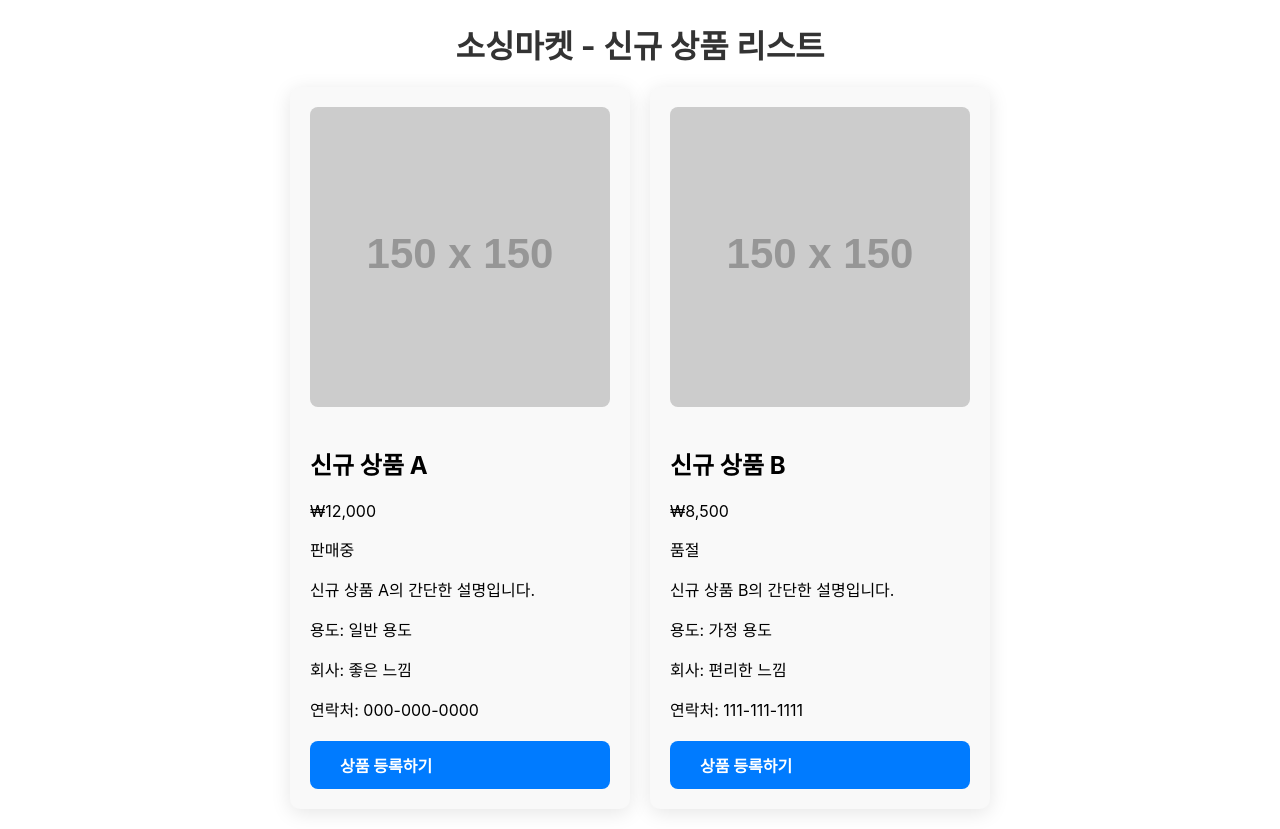
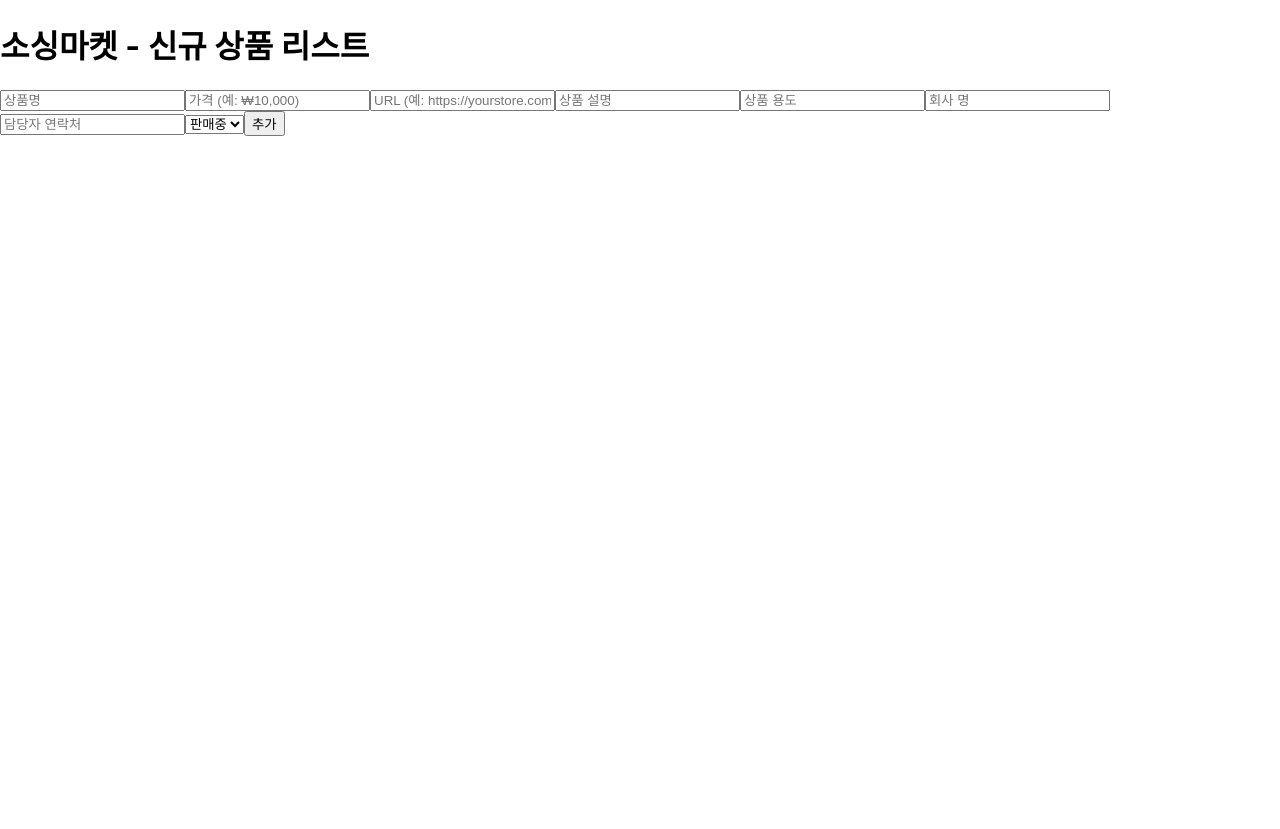
Before and after one commit to james1814eng/sourcing-market, a React (Create React App) app: page / in a window 1280 px wide. After the commit the page ends 800 px from the top, so only its background shows below. Built offline with nearby package versions, Linux system fonts and the light colour scheme.

Commit message:
상품 등록 버튼 수정 및 레이아웃 개선

```diff
--- a/src/App.css
+++ b/src/App.css
@@ -1,86 +1,24 @@
 /* src/App.css */
-.container {
-  width: 80%;
-  margin: 0 auto;
-  text-align: center;
-}
-
-/* 제목 스타일 */
-h1 {
-  font-size: 2rem;
-  color: #333;
+form {
   margin-bottom: 20px;
 }
 
-/* 상품 리스트 스타일 */
-.product-list {
-  display: flex;
-  flex-wrap: wrap;
-  gap: 20px;
-  justify-content: center;
+input,
+select,
+button {
+  margin: 10px 0;
+  padding: 10px;
+  width: 90%;
 }
 
-/* 상품 카드 스타일 */
-.product-card {
-  width: 300px;
-  background-color: #f9f9f9;
-  padding: 20px;
-  border-radius: 10px;
-  box-shadow: 0 4px 20px rgba(0, 0, 0, 0.1);
-  text-align: left;
-  margin-bottom: 20px;
+button {
+  background-color: #007bff;
+  color: #ffffff;
+  border: none;
+  border-radius: 5px;
+  cursor: pointer;
 }
 
-/* 이미지 스타일 */
-.product-card img {
-  width: 100%;
-  height: auto;
-  border-radius: 8px;
-  margin-bottom: 15px;
-}
-
-/* 상품 등록하기 버튼 스타일 */
-.add-product-button {
-  display: block;
-  margin: 20px auto 0 auto;
-  padding: 12px 30px;
-  background-color: #007bff;
-  color: #fff;
-  text-decoration: none;
-  border-radius: 8px;
-  font-weight: bold;
-  cursor: pointer;
-  transition: background-color 0.3s;
-}
-
-.add-product-button:hover {
+button:hover {
   background-color: #0056b3;
 }
-
-/* 시작 버튼 스타일 */
-.start-button {
-  margin-top: 20px;
-  background-color: #007bff;
-  color: #fff;
-  padding: 10px 20px;
-  border-radius: 8px;
-  text-decoration: none;
-  font-weight: bold;
-  cursor: pointer;
-  transition: background-color 0.3s;
-}
-
-.start-button:hover {
-  background-color: #0056b3;
-}
-
-/* 상품 등록 폼 스타일 */
-.form-container {
-  width: 60%;
-  margin: 0 auto;
-  text-align: left;
-  background-color: #f9f9f9;
-  padding: 20px;
-  border-radius: 10px;
-  box-shadow: 0 4px 20px rgba(0, 0, 0, 0.1);
-}
--- a/src/App.js
+++ b/src/App.js
@@ -1,21 +1,74 @@
 // src/App.js
-import React from "react";
-import { BrowserRouter as Router, Routes, Route } from "react-router-dom";
-import ProductList from "./ProductList";
-import ProductForm from "./ProductForm";
-import "./App.css";
+import React, { useState } from "react";
 
 function App() {
+  const [products, setProducts] = useState([]);
+
+  const handleSubmit = (event) => {
+    event.preventDefault();
+
+    const name = event.target.elements.name.value;
+    const price = event.target.elements.price.value;
+    const url = event.target.elements.url.value;
+    const description = event.target.elements.description.value;
+    const usage = event.target.elements.usage.value;
+    const company = event.target.elements.company.value;
+    const contact = event.target.elements.contact.value;
+    const status = event.target.elements.status.value;
+
+    if (!name || !price || !url) {
+      alert("상품명, 가격, URL은 필수입니다.");
+      return;
+    }
+
+    const newProduct = {
+      name,
+      price,
+      url,
+      description,
+      usage,
+      company,
+      contact,
+      status,
+    };
+
+    setProducts([...products, newProduct]);
+    event.target.reset(); // 폼 초기화
+  };
+
   return (
-    <Router>
-      <div className="container">
-        <h1>소싱마켓 - 신규 상품 리스트</h1>
-        <Routes>
-          <Route path="/" element={<ProductList />} />
-          <Route path="/add" element={<ProductForm />} />
-        </Routes>
+    <div>
+      <h1>소싱마켓 - 신규 상품 리스트</h1>
+      <form onSubmit={handleSubmit}>
+        <input name="name" placeholder="상품명" />
+        <input name="price" placeholder="가격 (예: ₩10,000)" />
+        <input name="url" placeholder="URL (예: https://yourstore.com)" />
+        <input name="description" placeholder="상품 설명" />
+        <input name="usage" placeholder="상품 용도" />
+        <input name="company" placeholder="회사 명" />
+        <input name="contact" placeholder="담당자 연락처" />
+        <select name="status">
+          <option value="판매중">판매중</option>
+          <option value="품절">품절</option>
+        </select>
+        <button type="submit">추가</button>
+      </form>
+
+      <div>
+        {products.map((product, index) => (
+          <div key={index}>
+            <h2>{product.name}</h2>
+            <p>{product.price}</p>
+            <p>{product.url}</p>
+            <p>{product.description}</p>
+            <p>{product.usage}</p>
+            <p>{product.company}</p>
+            <p>{product.contact}</p>
+            <p>{product.status}</p>
+          </div>
+        ))}
       </div>
-    </Router>
+    </div>
   );
 }
 
```
